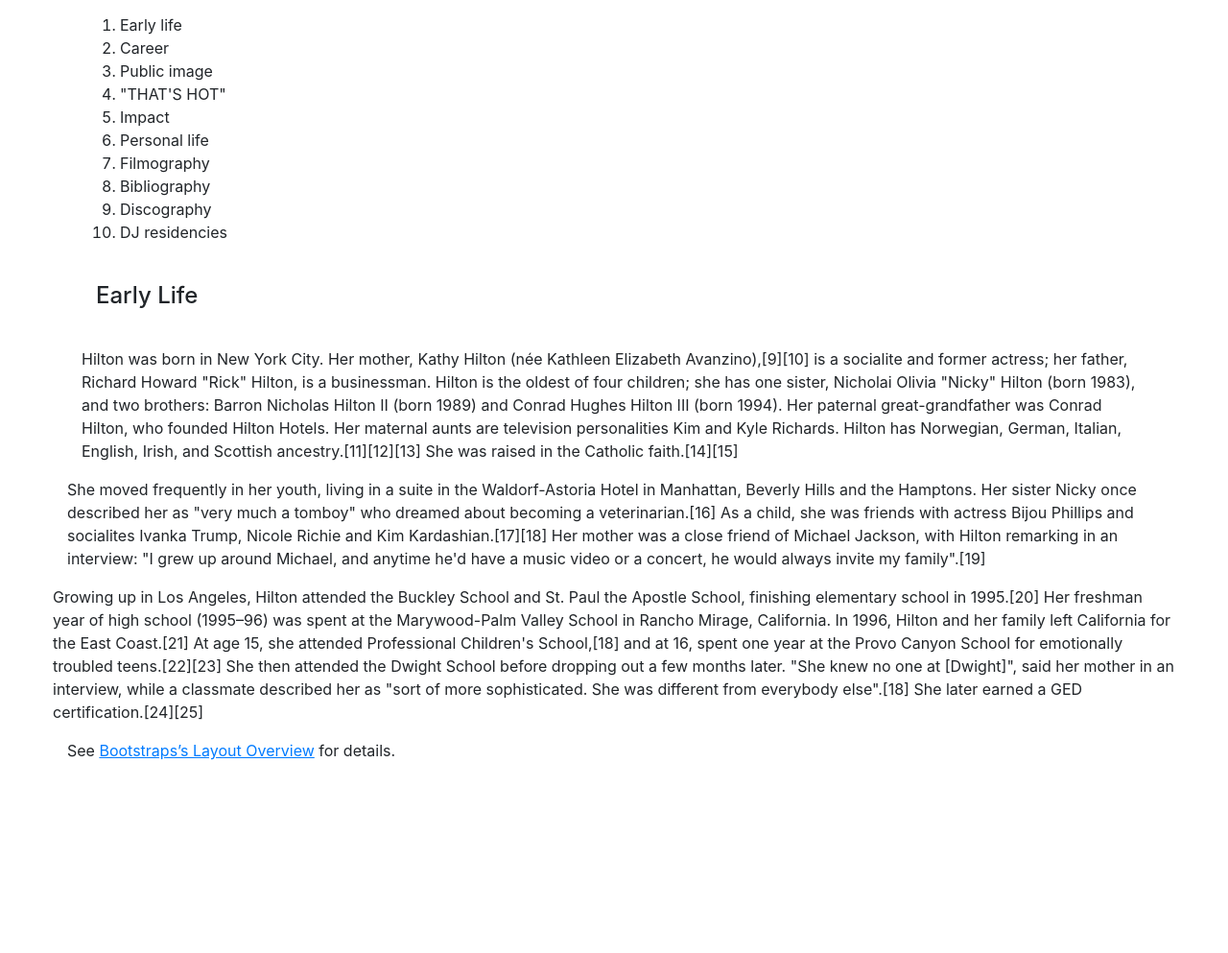
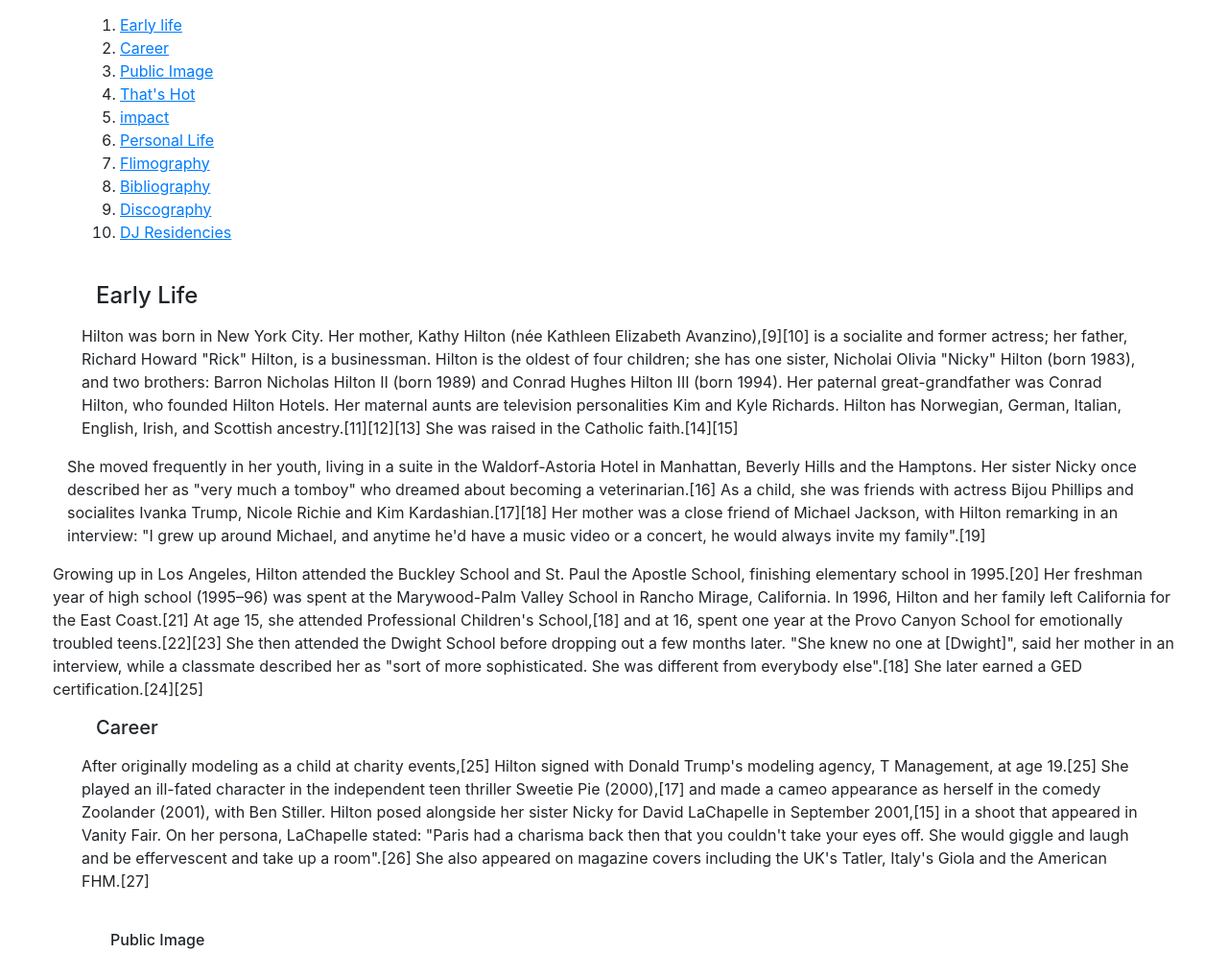
Before and after one commit to Rklake/singleserving, a plain HTML site: page index.html in a window 1280 px wide. Shown: the part 1653-2646 px from the top of the page at 96% size. Before the commit the page ends 2463 px from the top, so only its background shows below. Drawn offline with Linux system fonts and the light colour scheme.

Commit message:
Add files via upload

```diff
--- a/index.html
+++ b/index.html
@@ -9,7 +9,7 @@
   <link rel="stylesheet" href="css/bootstrap.min.css">
   <!-- Custom CSS (& Bootstrap Overrides) -->
   <link rel="stylesheet" href="css/main.css">
-  <title>Demo: Bootstrap Starter</title>
+  <title>Single-serving</title>
   <meta name="author" content="Justin Gagne">
   <meta name="description" content="Getting started with Bootstrap 4. See https://getbootstrap.com/docs/4.4/getting-started/introduction/">
 </head>
@@ -61,35 +61,46 @@ https://getbootstrap.com/docs/4.4/utilities/spacing/
 
   <h3 class="mb-3"><b>Contents</b></h3>
 
-  <nav id="Contents">
+  <nav id="contents">
     <ol>
-      <li>Early life</li>
-      <li>Career</li>
-      <li>Public image</li>
-      <li>"THAT'S HOT"</li>
-      <li>Impact</li>
-      <li>Personal life</li>
-      <li>Filmography</li>
-      <li>Bibliography</li>
-      <li>Discography</li>
-      <li>DJ residencies</li>
+      <li><a href="#early-life">Early life</a></li>
+      <li><a href="#career">Career</a></li>
+      <li><a href="#public-image">Public Image</a></li>
+      <li><a href="#that's-hot">That's Hot</a></li>
+      <li><a href="#impact">impact</a></li>
+      <li><a href="#personal-life">Personal Life</a></li>
+      <li><a href="#filmography">Flimography</a></li>
+      <li><a href="#bibliography">Bibliography</a></li>
+      <li><a href="#discography">Discography</a></li>
+      <li><a href="#dj-residencies">DJ Residencies</a></li>
      </ol>
 
-    <div class="container pt-4">
+
+
+  <div class="container pt-4">
     <h4 class="mb-3">Early Life</h4>
     <section id="early-life">
     <div class="row">
-    <div class="container pt-4">
-
-    <div class="row">
-       <p> Hilton was born in New York City. Her mother, Kathy Hilton (née Kathleen Elizabeth Avanzino),[9][10] is a socialite and former actress; her father, Richard Howard "Rick" Hilton, is a businessman. Hilton is the oldest of four children; she has one sister, Nicholai Olivia "Nicky" Hilton (born 1983), and two brothers: Barron Nicholas Hilton II (born 1989) and Conrad Hughes Hilton III (born 1994). Her paternal great-grandfather was Conrad Hilton, who founded Hilton Hotels. Her maternal aunts are television personalities Kim and Kyle Richards. Hilton has Norwegian, German, Italian, English, Irish, and Scottish ancestry.[11][12][13] She was raised in the Catholic faith.[14][15]
+      <p> Hilton was born in New York City. Her mother, Kathy Hilton (née Kathleen Elizabeth Avanzino),[9][10] is a socialite and former actress; her father, Richard Howard "Rick" Hilton, is a businessman. Hilton is the oldest of four children; she has one sister, Nicholai Olivia "Nicky" Hilton (born 1983), and two brothers: Barron Nicholas Hilton II (born 1989) and Conrad Hughes Hilton III (born 1994). Her paternal great-grandfather was Conrad Hilton, who founded Hilton Hotels. Her maternal aunts are television personalities Kim and Kyle Richards. Hilton has Norwegian, German, Italian, English, Irish, and Scottish ancestry.[11][12][13] She was raised in the Catholic faith.[14][15]
       </p>
     <div class="row">
-       <p> She moved frequently in her youth, living in a suite in the Waldorf-Astoria Hotel in Manhattan, Beverly Hills and the Hamptons. Her sister Nicky once described her as "very much a tomboy" who dreamed about becoming a veterinarian.[16] As a child, she was friends with actress Bijou Phillips and socialites Ivanka Trump, Nicole Richie and Kim Kardashian.[17][18] Her mother was a close friend of Michael Jackson, with Hilton remarking in an interview: "I grew up around Michael, and anytime he'd have a music video or a concert, he would always invite my family".[19]
+      <p> She moved frequently in her youth, living in a suite in the Waldorf-Astoria Hotel in Manhattan, Beverly Hills and the Hamptons. Her sister Nicky once described her as "very much a tomboy" who dreamed about becoming a veterinarian.[16] As a child, she was friends with actress Bijou Phillips and socialites Ivanka Trump, Nicole Richie and Kim Kardashian.[17][18] Her mother was a close friend of Michael Jackson, with Hilton remarking in an interview: "I grew up around Michael, and anytime he'd have a music video or a concert, he would always invite my family".[19]
       </p>
     <div class="row">
-       <p> Growing up in Los Angeles, Hilton attended the Buckley School and St. Paul the Apostle School, finishing elementary school in 1995.[20] Her freshman year of high school (1995–96) was spent at the Marywood-Palm Valley School in Rancho Mirage, California. In 1996, Hilton and her family left California for the East Coast.[21] At age 15, she attended Professional Children's School,[18] and at 16, spent one year at the Provo Canyon School for emotionally troubled teens.[22][23] She then attended the Dwight School before dropping out a few months later. "She knew no one at [Dwight]", said her mother in an interview, while a classmate described her as "sort of more sophisticated. She was different from everybody else".[18] She later earned a GED certification.[24][25]
+      <p> Growing up in Los Angeles, Hilton attended the Buckley School and St. Paul the Apostle School, finishing elementary school in 1995.[20] Her freshman year of high school (1995–96) was spent at the Marywood-Palm Valley School in Rancho Mirage, California. In 1996, Hilton and her family left California for the East Coast.[21] At age 15, she attended Professional Children's School,[18] and at 16, spent one year at the Provo Canyon School for emotionally troubled teens.[22][23] She then attended the Dwight School before dropping out a few months later. "She knew no one at [Dwight]", said her mother in an interview, while a classmate described her as "sort of more sophisticated. She was different from everybody else".[18] She later earned a GED certification.[24][25]
       </p>
+      </section>
+
+    <h5 class="mb-3">Career</h5>
+      <section id="career">
+      <div class="row">
+        <p> After originally modeling as a child at charity events,[25] Hilton signed with Donald Trump's modeling agency, T Management, at age 19.[25] She played an ill-fated character in the independent teen thriller Sweetie Pie (2000),[17] and made a cameo appearance as herself in the comedy Zoolander (2001), with Ben Stiller. Hilton posed alongside her sister Nicky for David LaChapelle in September 2001,[15] in a shoot that appeared in Vanity Fair. On her persona, LaChapelle stated: "Paris had a charisma back then that you couldn't take your eyes off. She would giggle and laugh and be effervescent and take up a room".[26] She also appeared on magazine covers including the UK's Tatler, Italy's Giola and the American FHM.[27]
+        </p>
+      </section>
+
+  <div class="container pt-4">
+    <h6 class="mb-3">Public Image</h6>
+      <section id="public-image">
 
 
 
```
